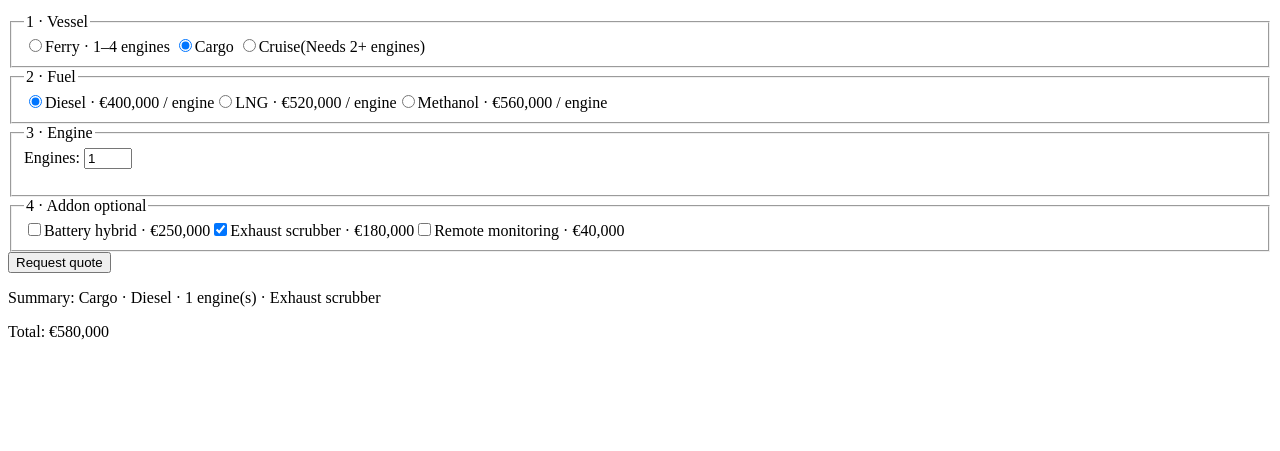
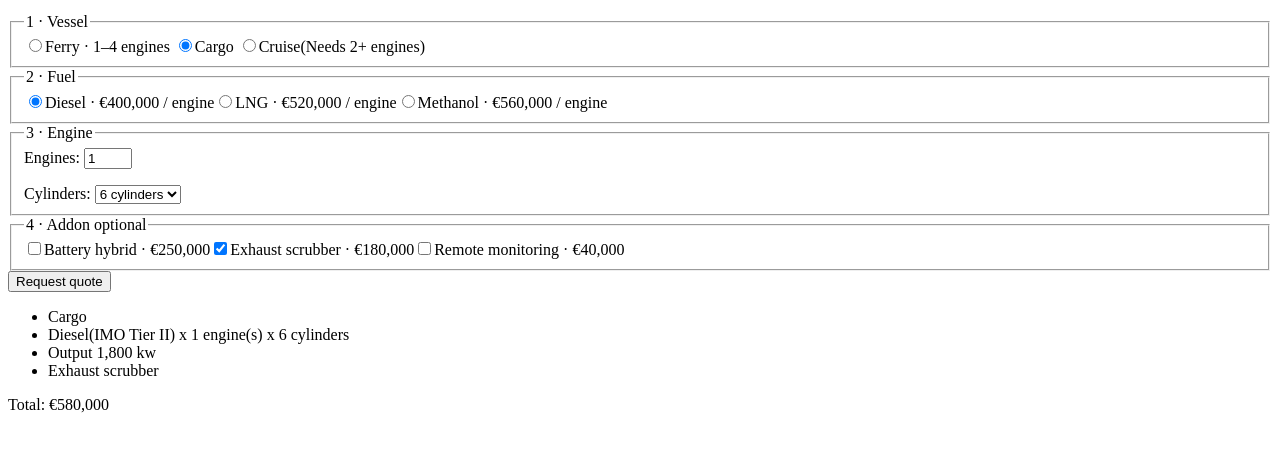
Before and after one commit to Justyuanz/mini-configurator, a plain HTML site: page index.html in a window 1280 px wide. Shown: the part 101-552 px from the top of the page. Drawn offline with Linux system fonts and the light colour scheme.

Commit message:
feat(frontend): add cylinders, power output and emission tier

```diff
--- a/app.js
+++ b/app.js
@@ -3,19 +3,21 @@ const form = document.querySelector("#form");
 const fuelBox = document.querySelector("#fuelOptions");
 const engineInput = document.querySelector("#engines");
 const engineError = document.querySelector("#enginesError");
+const cylinderSelect = document.querySelector("#cylinders");
 const addonBox = document.querySelector("#addonOptions");
-const summaryPara = document.querySelector("#summary");
+const summaryList = document.querySelector("#summary");
 const pricePara = document.querySelector("#price");
 
 init();
 
 function init() {
   renderFuelOptions();
+  renderCylinderOptions();
   renderAddonOptions();
   renderQuote();
 }
 
-// Fill fuels cards from data.js
+// Fill cards from data.js
 function renderFuelOptions() {
   for (const fuel of fuels) {
     const label = document.createElement("label");
@@ -36,7 +38,16 @@ function renderFuelOptions() {
   }
 }
 
-// Fill addon cards from data.js
+function renderCylinderOptions() {
+  for (const cyl of cylinderOptions) {
+    const option = document.createElement("option");
+    option.value = cyl.id;
+    option.textContent = cyl.name;
+
+    cylinderSelect.append(option);
+  }
+}
+
 function renderAddonOptions() {
   for (const addon of addons) {
     const label = document.createElement("label");
@@ -71,15 +82,15 @@ form.addEventListener("change", (e) => {
 // Render on every change
 function renderQuote() {
   engineError.textContent = "";
-  summaryPara.textContent = "";
   pricePara.textContent = "";
 
   let hasError = false;
 
   syncAddonCheckbox(form.elements.fuel.value); //automatically gives the checked one
-  const { vessel, fuel, enginesRaw, selectedAddons } = readState();
+  const { vessel, fuel, enginesRaw, cylinders, selectedAddons } = readState();
 
   const engineCheck = validateEngines(enginesRaw, vessel);
+  engineInput.min = vessel.minEngines;
   if (!engineCheck.ok) {
     engineError.textContent = engineCheck.message;
     hasError = true;
@@ -96,22 +107,57 @@ function renderQuote() {
   const totalPrice = calculatePrice(
     engineCheck.count,
     fuel.pricePerEngine,
+    cylinders.priceExtra,
     selectedAddons,
   );
 
-  summaryPara.textContent = `Summary: ${vessel.name} · ${fuel.name} · ${engineCheck.count} engine(s) · ${selectedAddons.map((addon) => addon.name).join(", ")}`;
+  const output = calculateOutput(
+    engineCheck.count,
+    cylinders.count,
+    fuel.kwPerCylinder,
+  );
+  renderSummary(vessel, fuel, engineCheck, cylinders, output, selectedAddons);
   pricePara.textContent = `Total: €${totalPrice.toLocaleString("en-US")}`;
+}
+
+function renderSummary(
+  vessel,
+  fuel,
+  engineCheck,
+  cylinders,
+  output,
+  selectedAddons,
+) {
+  const summaryLines = [];
+  summaryLines.push(vessel.name);
+  summaryLines.push(
+    `${fuel.name}(${fuel.tier}) x ${engineCheck.count} engine(s) x ${cylinders.count} cylinders `,
+  );
+  summaryLines.push(`Output ${output.toLocaleString("en-US")} kw`);
+  selectedAddons.forEach((addon) => {
+    summaryLines.push(addon.name);
+  });
+
+  summaryList.replaceChildren();
+
+  for (const line of summaryLines) {
+    const li = document.createElement("li");
+    li.textContent = line;
+    summaryList.append(li);
+  }
 }
 
 // Read state
 function readState() {
   const vesselId = form.elements.vessel.value;
   const fuelId = form.elements.fuel.value;
+  const cylinderId = form.elements.cylinders.value;
   const addonInputLists = form.querySelectorAll('input[name="addon"]');
 
   const vessel = findById(vessels, vesselId);
   const fuel = findById(fuels, fuelId);
   const enginesRaw = engineInput.value.trim();
+  const cylinders = findById(cylinderOptions, cylinderId);
   const selectedAddons = [];
 
   for (const el of addonInputLists) {
@@ -121,7 +167,7 @@ function readState() {
     }
   }
 
-  return { vessel, fuel, enginesRaw, selectedAddons };
+  return { vessel, fuel, enginesRaw, cylinders, selectedAddons };
 }
 
 // Validation rulesets
@@ -184,12 +230,21 @@ function syncAddonCheckbox(fuelId) {
   });
 }
 
-function calculatePrice(engineCount, fuelPrice, selectedAddons) {
+function calculateOutput(engineCount, cylinderCount, kwPerCylinder) {
+  return engineCount * cylinderCount * kwPerCylinder;
+}
+
+function calculatePrice(
+  engineCount,
+  fuelPrice,
+  cylindersPrice,
+  selectedAddons,
+) {
   let addonCost = 0;
 
   for (const addon of selectedAddons) {
     addonCost += addon.price;
   }
 
-  return engineCount * fuelPrice + addonCost;
+  return engineCount * (fuelPrice + cylindersPrice) + addonCost;
 }
--- a/data.js
+++ b/data.js
@@ -3,11 +3,39 @@ const vessels = [
   { id: "cargo", name: "Cargo", minEngines: 1 },
   { id: "cruise", name: "Cruise", minEngines: 2 },
 ];
+
 const fuels = [
-  { id: "diesel", name: "Diesel", pricePerEngine: 400000, default: true },
-  { id: "lng", name: "LNG", pricePerEngine: 520000 },
-  { id: "methanol", name: "Methanol", pricePerEngine: 560000 },
+  {
+    id: "diesel",
+    name: "Diesel",
+    pricePerEngine: 400000,
+    kwPerCylinder: 300,
+    tier: "IMO Tier II",
+    default: true,
+  },
+  {
+    id: "lng",
+    name: "LNG",
+    pricePerEngine: 520000,
+    kwPerCylinder: 290,
+    tier: "IMO Tier III",
+  },
+  {
+    id: "methanol",
+    name: "Methanol",
+    pricePerEngine: 560000,
+    kwPerCylinder: 280,
+    tier: "IMO Tier II",
+  },
 ];
+
+// priceExtra is added to each engine's price. 6 cylinders is the base, so 0.
+const cylinderOptions = [
+  { id: "6", name: "6 cylinders", count: 6, priceExtra: 0, default: true },
+  { id: "8", name: "8 cylinders", count: 8, priceExtra: 90000 },
+  { id: "9", name: "9 cylinders", count: 9, priceExtra: 140000 },
+];
+
 const addons = [
   { id: "hybrid", name: "Battery hybrid", price: 250000 },
   {
--- a/index.html
+++ b/index.html
@@ -36,6 +36,9 @@
         <label for="engines">Engines: </label>
         <input type="number" id="engines" name="engines" value="1" min="1" max="4" />
         <p id="enginesError"></p>
+
+        <label for="cylinders">Cylinders: </label>
+        <select name="cylinders" id="cylinders"></select>
       </fieldset>
 
       <fieldset id="addonOptions">
@@ -43,7 +46,7 @@
         <!--Filled by app.js-->
       </fieldset>
       <button type="submit" id="previewButton">Request quote</button>
-      <p id="summary" role="status"></p>
+      <ul id="summary" role="status"></ul>
       <p id="price"></p>
     </form>
   </main>
```
